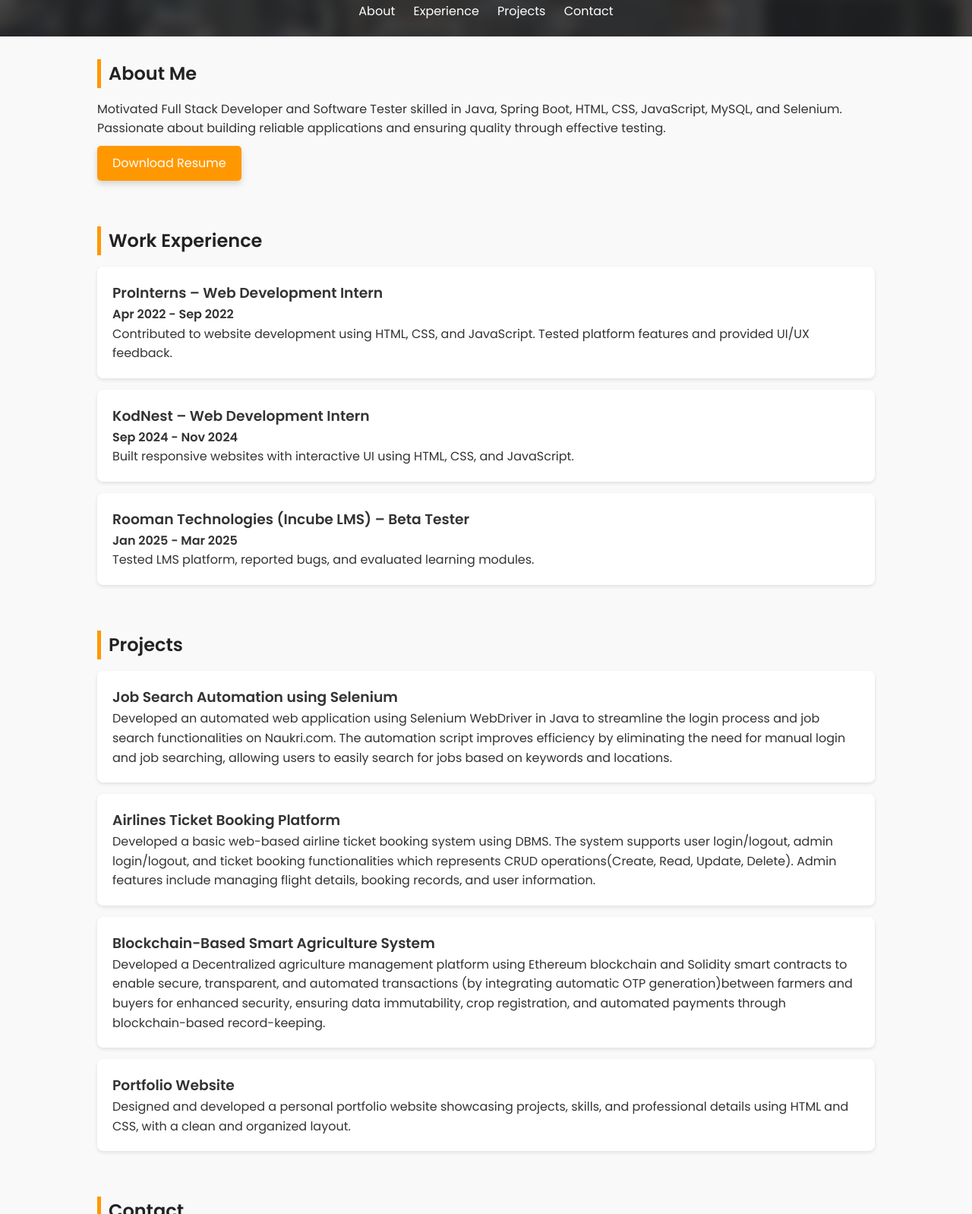
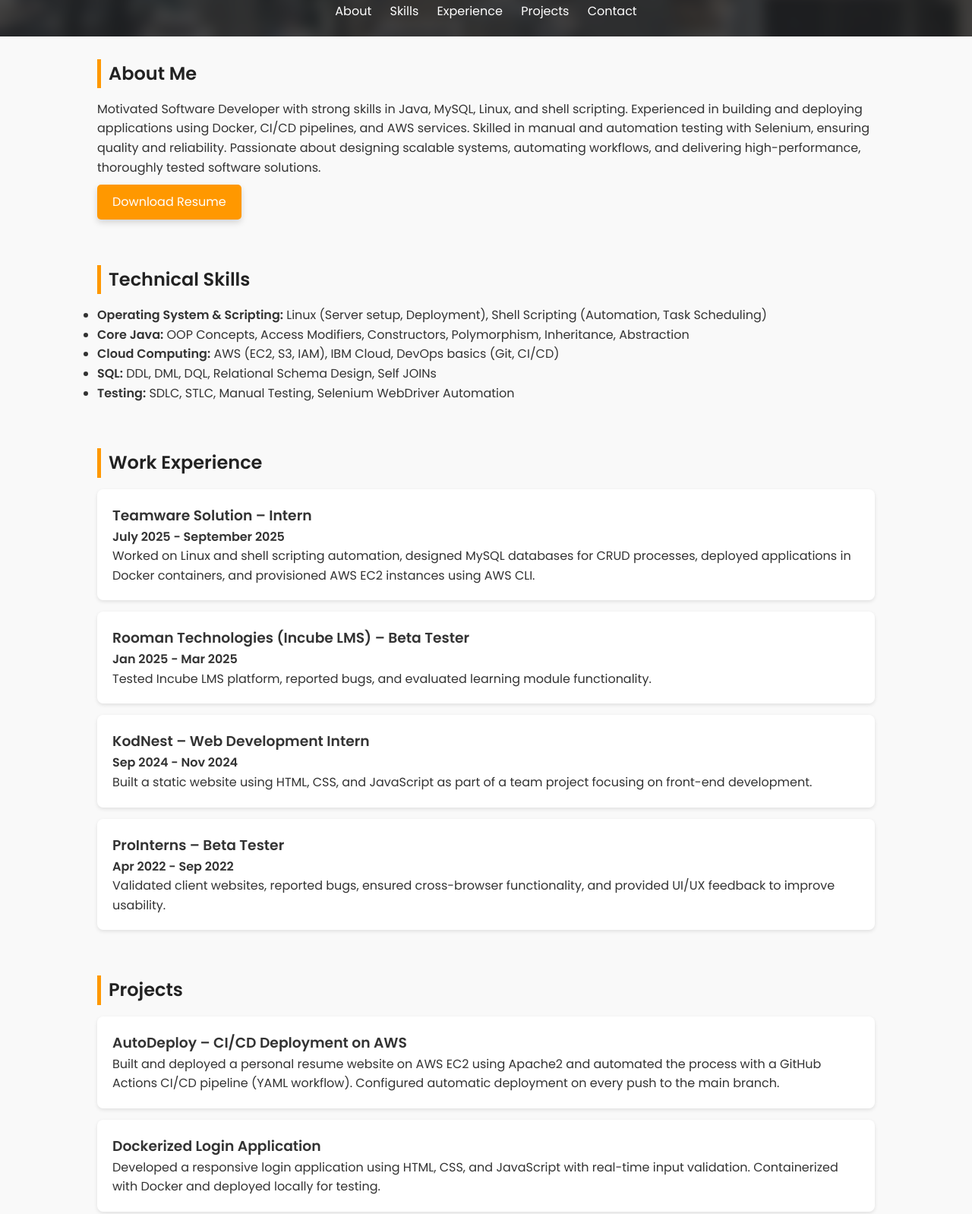
Before and after one commit to mehakbanu24/My_Portfolio, a plain HTML site: page index.html in a window 1280 px wide. Shown: the part 361-1959 px from the top of the page at 76% size. Drawn offline with Linux system fonts and the light colour scheme.

Commit message:
Changes made

```diff
--- a/index.html
+++ b/index.html
@@ -15,11 +15,12 @@
     <!-- Header Section -->
     <header>
         <h1>Mehak Banu</h1>
-        <p>Full Stack Developer | Software Tester</p>
+        <p>Software Developer | Software Tester</p>
         <br>
-        <img src="./m2.jpg" alt="Mehak Banu">
+        <img src="./assets/images/m2.jpg" alt="Mehak Banu">
         <nav>
             <a href="#about">About</a>
+            <a href="#skills">Skills</a>
             <a href="#experience">Experience</a>
             <a href="#projects">Projects</a>
             <a href="#contact">Contact</a>
@@ -28,42 +29,50 @@
 
     <!-- About Section -->
     <div class="container">
-
         <section id="about">
             <h2>About Me</h2>
             <div class="about">
-
-
-
                 <div>
-                    <p>Motivated Full Stack Developer and Software Tester skilled in Java, Spring Boot, HTML, CSS,
-                        JavaScript, MySQL, and Selenium. Passionate about building reliable applications and ensuring
-                        quality through effective testing.</p>
-                    <a href="./Mehak Banu Resumee.pdf" class="btn" target="_blank">Download Resume</a>
+                    <p>Motivated Software Developer with strong skills in Java, MySQL, Linux, and shell scripting. Experienced in building and deploying applications using Docker, CI/CD pipelines, and AWS services. Skilled in manual and automation testing with Selenium, ensuring quality and reliability. Passionate about designing scalable systems, automating workflows, and delivering high-performance, thoroughly tested software solutions.</p>
+                    <a href="./assets/resume/Mehak Banu R.pdf" class="btn" target="_blank">Download Resume</a>
                 </div>
             </div>
-
         </section>
 
+        <!-- Skills Section -->
+        <section id="skills">
+            <h2>Technical Skills</h2>
+            <ul>
+                <li><b>Operating System & Scripting:</b> Linux (Server setup, Deployment), Shell Scripting (Automation, Task Scheduling)</li>
+                <li><b>Core Java:</b> OOP Concepts, Access Modifiers, Constructors, Polymorphism, Inheritance, Abstraction</li>
+                <li><b>Cloud Computing:</b> AWS (EC2, S3, IAM), IBM Cloud, DevOps basics (Git, CI/CD)</li>
+                <li><b>SQL:</b> DDL, DML, DQL, Relational Schema Design, Self JOINs</li>
+                <li><b>Testing:</b> SDLC, STLC, Manual Testing, Selenium WebDriver Automation</li>
+            </ul>
+        </section>
 
         <!-- Experience Section -->
         <section id="experience">
             <h2>Work Experience</h2>
             <div class="card">
-                <h3>ProInterns – Web Development Intern</h3>
-                <p><b>Apr 2022 - Sep 2022</b></p>
-                <p>Contributed to website development using HTML, CSS, and JavaScript. Tested platform features and
-                    provided UI/UX feedback.</p>
+                <h3>Teamware Solution – Intern</h3>
+                <p><b>July 2025 - September 2025</b></p>
+                <p>Worked on Linux and shell scripting automation, designed MySQL databases for CRUD processes, deployed applications in Docker containers, and provisioned AWS EC2 instances using AWS CLI.</p>
+            </div>
+            <div class="card">
+                <h3>Rooman Technologies (Incube LMS) – Beta Tester</h3>
+                <p><b>Jan 2025 - Mar 2025</b></p>
+                <p>Tested Incube LMS platform, reported bugs, and evaluated learning module functionality.</p>
             </div>
             <div class="card">
                 <h3>KodNest – Web Development Intern</h3>
                 <p><b>Sep 2024 - Nov 2024</b></p>
-                <p>Built responsive websites with interactive UI using HTML, CSS, and JavaScript.</p>
+                <p>Built a static website using HTML, CSS, and JavaScript as part of a team project focusing on front-end development.</p>
             </div>
             <div class="card">
-                <h3>Rooman Technologies (Incube LMS) – Beta Tester</h3>
-                <p><b>Jan 2025 - Mar 2025</b></p>
-                <p>Tested LMS platform, reported bugs, and evaluated learning modules.</p>
+                <h3>ProInterns – Beta Tester</h3>
+                <p><b>Apr 2022 - Sep 2022</b></p>
+                <p>Validated client websites, reported bugs, ensured cross-browser functionality, and provided UI/UX feedback to improve usability.</p>
             </div>
         </section>
 
@@ -71,22 +80,24 @@
         <section id="projects">
             <h2>Projects</h2>
             <div class="card">
+                <h3>AutoDeploy – CI/CD Deployment on AWS</h3>
+                <p>Built and deployed a personal resume website on AWS EC2 using Apache2 and automated the process with a GitHub Actions CI/CD pipeline (YAML workflow). Configured automatic deployment on every push to the main branch.</p>
+            </div>
+            <div class="card">
+                <h3>Dockerized Login Application</h3>
+                <p>Developed a responsive login application using HTML, CSS, and JavaScript with real-time input validation. Containerized with Docker and deployed locally for testing.</p>
+            </div>
+            <div class="card">
                 <h3>Job Search Automation using Selenium</h3>
-                <p>Developed an automated web application using Selenium WebDriver in Java to streamline the login process and job search functionalities on Naukri.com. The automation script improves efficiency by eliminating the need for manual login and job searching, allowing users to easily search for jobs based on keywords and locations.</p>
+                <p>Automated login and job search process on Naukri.com using Selenium WebDriver in Java, eliminating manual effort and improving efficiency.</p>
             </div>
             <div class="card">
                 <h3>Airlines Ticket Booking Platform</h3>
-                <p>Developed a basic web-based airline ticket booking system using DBMS. The system supports user login/logout, admin login/logout, and ticket booking functionalities which represents CRUD operations(Create, Read, Update, Delete). Admin features include managing flight details, booking records, and user information.</p>
-            </div>
-            <div class="card">
-                <h3>Blockchain-Based Smart Agriculture System</h3>
-                <p> Developed a Decentralized agriculture management platform using Ethereum blockchain and Solidity smart contracts to enable secure, transparent, and automated transactions (by integrating automatic OTP generation)between farmers and buyers  for enhanced security, ensuring data immutability, crop registration, and automated payments through blockchain-based record-keeping.
-                </p>
+                <p>Built a basic web-based system supporting user/admin login, ticket booking, and CRUD operations. Admin features included managing flight details and bookings.</p>
             </div>
             <div class="card">
                 <h3>Portfolio Website</h3>
-                <p> Designed and developed a personal portfolio website showcasing projects, skills, and professional details using HTML and CSS, with a clean and organized layout.
-                </p>
+                <p>Designed and developed a personal portfolio website showcasing projects, skills, and achievements using HTML and CSS.</p>
             </div>
         </section>
 
@@ -101,9 +112,6 @@
             </p>
         </section>
     </div>
-
-    <!-- Footer -->
-
 </body>
 
 </html>
--- a/styles.css
+++ b/styles.css
@@ -19,7 +19,7 @@ header::before {
     content: "";
     position: absolute;
     top: 0; left: 0; right: 0; bottom: 0;
-    background: url('bg1.jpeg') center/cover no-repeat;
+    background: url('./assets/images/bg1.jpeg') center/cover no-repeat;
     filter: blur(8px);
     z-index: -1; /* Send it behind content */
     transform: scale(1.1); /* Prevent edges showing after blur */
```
Also changed, not shown: assets/images/bg1.jpeg (renamed from bg1.jpeg), assets/images/m2.jpg (renamed from m2.jpg), assets/images/profile.jpg (renamed from profile.jpg), 2 other files.
